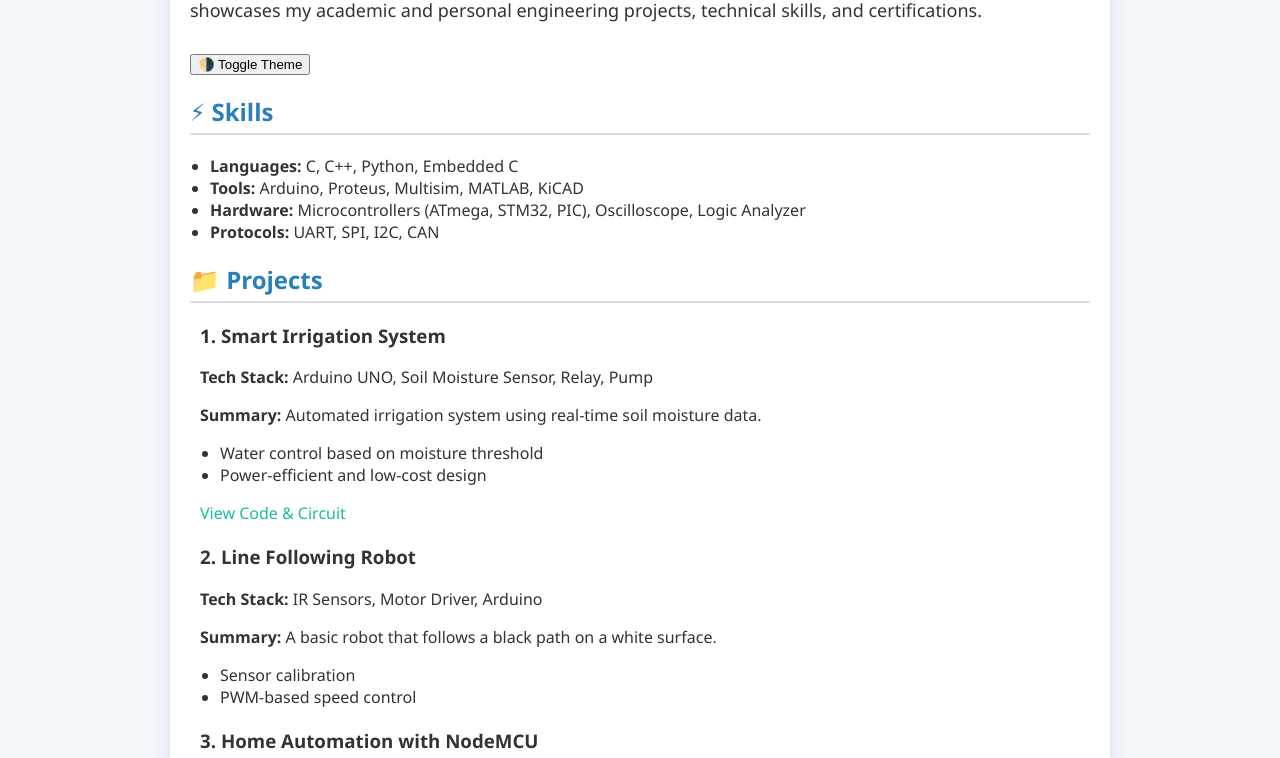
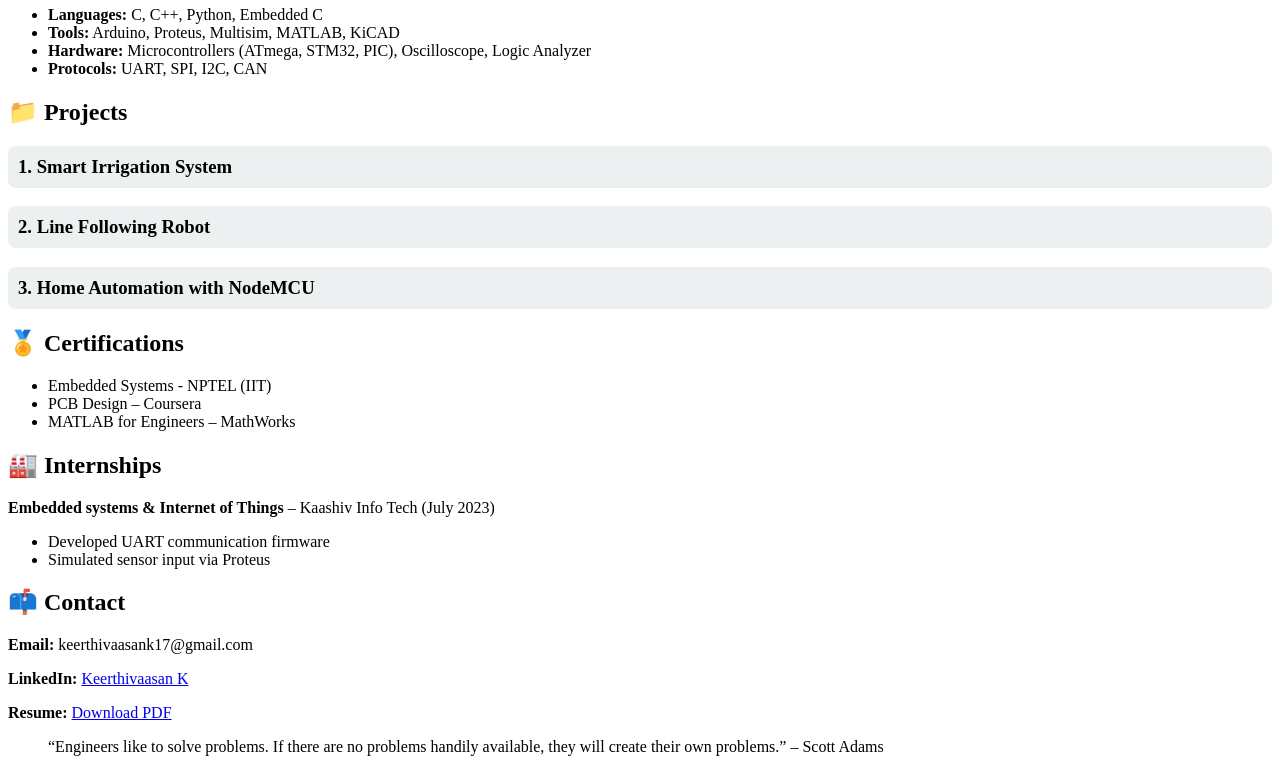
Before and after one commit to KKeerthivaasan/KKeerthivaasan.github.io, a plain HTML site: page index.html in a window 1280 px wide. Shown: the part 215-973 px from the top of the page. Drawn offline with Linux system fonts and the light colour scheme; a script that the page names is missing.

Commit message:
style.css

```diff
--- a/style.css
+++ b/style.css
@@ -1,60 +1,28 @@
-body {
-  font-family: 'Segoe UI', Tahoma, Geneva, Verdana, sans-serif;
-  background-color: #f4f7fb;
-  margin: 0;
-  padding: 0;
-  color: #333;
+/* Dark mode toggle styles */
+body.dark-mode {
+  background-color: #222;
+  color: #eee;
 }
-
-.container {
-  max-width: 900px;
-  margin: 40px auto;
-  padding: 20px;
-  background-color: white;
-  border-radius: 12px;
-  box-shadow: 0 4px 20px rgba(0,0,0,0.1);
+body.dark-mode .container {
+  background-color: #333;
+  box-shadow: 0 4px 20px rgba(255,255,255,0.05);
 }
-
-header h1 {
-  color: #2c3e50;
-  font-size: 32px;
-}
-
-.highlight {
+body.dark-mode a {
   color: #1abc9c;
 }
 
-.intro {
-  font-size: 18px;
-  margin-bottom: 30px;
+/* Collapsible project section */
+.collapsible {
+  cursor: pointer;
+  padding: 10px;
+  background-color: #ecf0f1;
+  border-radius: 8px;
+  transition: background 0.3s;
 }
-
-h2 {
-  color: #2980b9;
-  border-bottom: 2px solid #ddd;
-  padding-bottom: 5px;
+.collapsible:hover {
+  background-color: #d0d7dc;
 }
-
-ul {
-  list-style-type: disc;
-  padding-left: 20px;
+.content {
+  display: none;
+  margin: 10px 0 20px 15px;
 }
-
-.project {
-  margin-bottom: 20px;
-  padding-left: 10px;
-}
-
-a {
-  color: #1abc9c;
-  text-decoration: none;
-}
-a:hover {
-  text-decoration: underline;
-}
-
-footer {
-  margin-top: 40px;
-  font-style: italic;
-  color: #666;
-}
```
